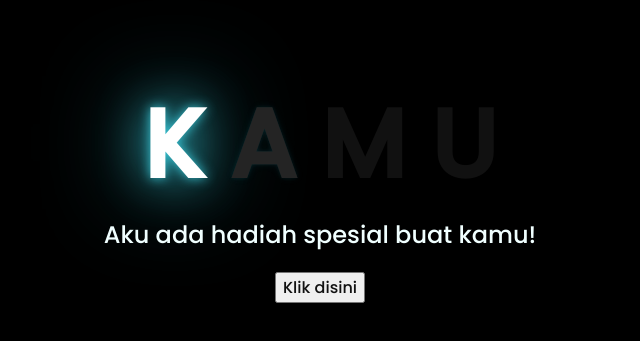
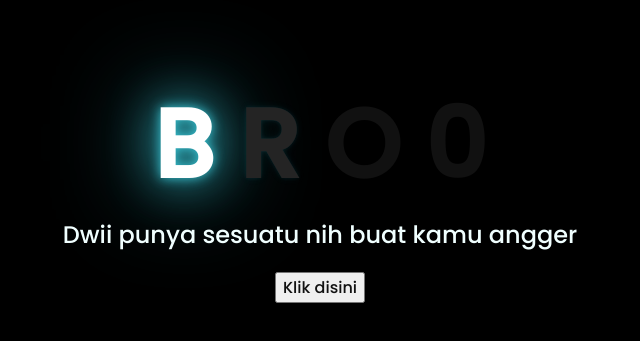
Before and after one commit to dwiaamaliaaa/Angger, a plain HTML site: page index.html in a window 1280 px wide. Shown: the part 221-562 px from the top of the page, without its empty margins (328-968 px from the left). Drawn offline with Linux system fonts and the light colour scheme.

Commit message:
Update index.html

```diff
--- a/index.html
+++ b/index.html
@@ -11,14 +11,14 @@
 <body>
     <div class="greetings">
     <!-- silahkan menambah kata sesuai keinginan dengan <span>text...</span -->
-        <span>K</span>
-        <span>A</span>
-        <span>M</span>
-        <span>U</span>
+        <span>B</span>
+        <span>R</span>
+        <span>O</span>
+        <span>0</span>
     </div>
 
     <div class="description">
-        <span>Aku ada hadiah spesial buat kamu!</span>
+        <span>Dwii punya sesuatu nih buat kamu angger</span>
     </div>
     <div class="button">
         <button>
```
